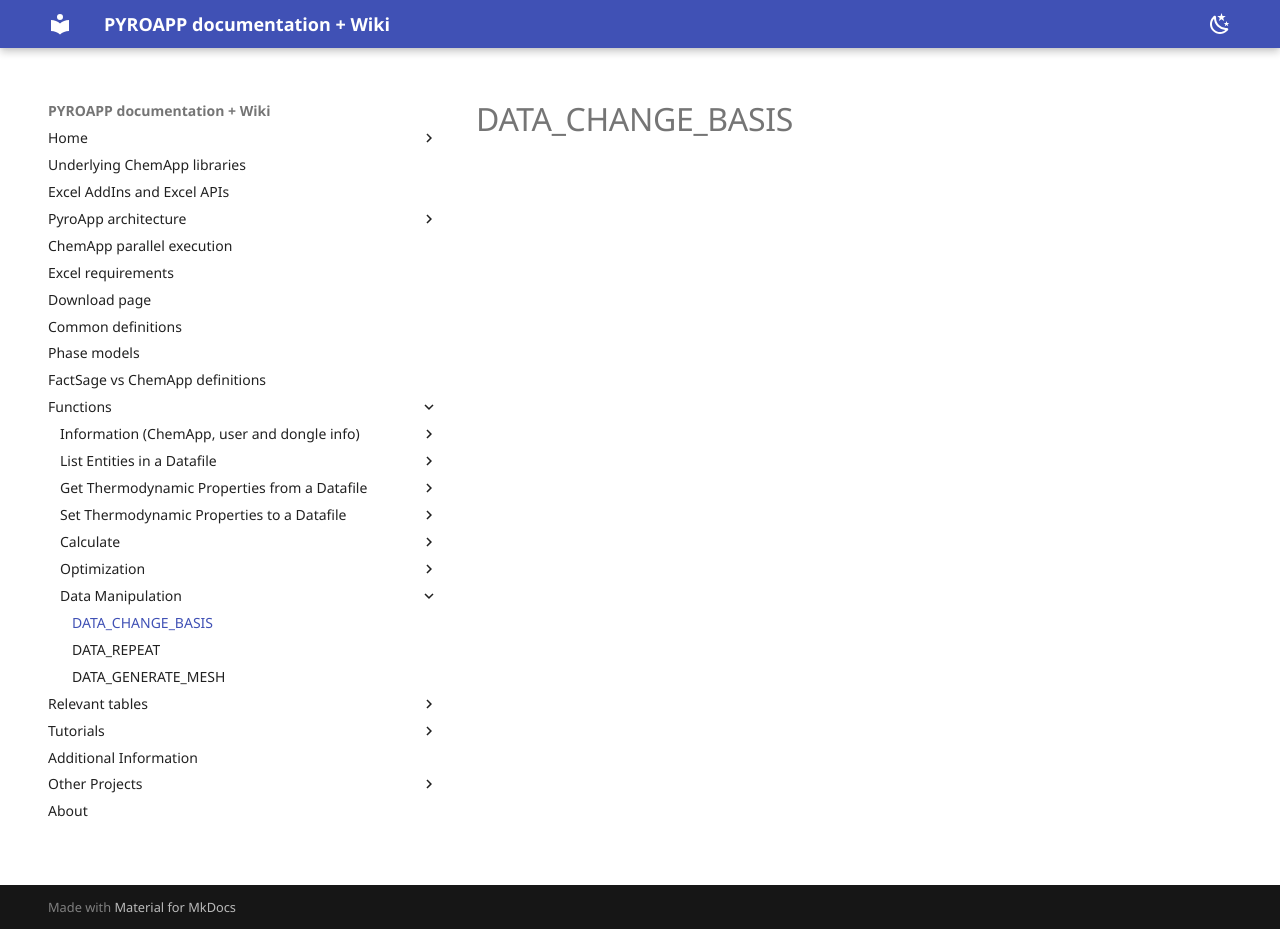
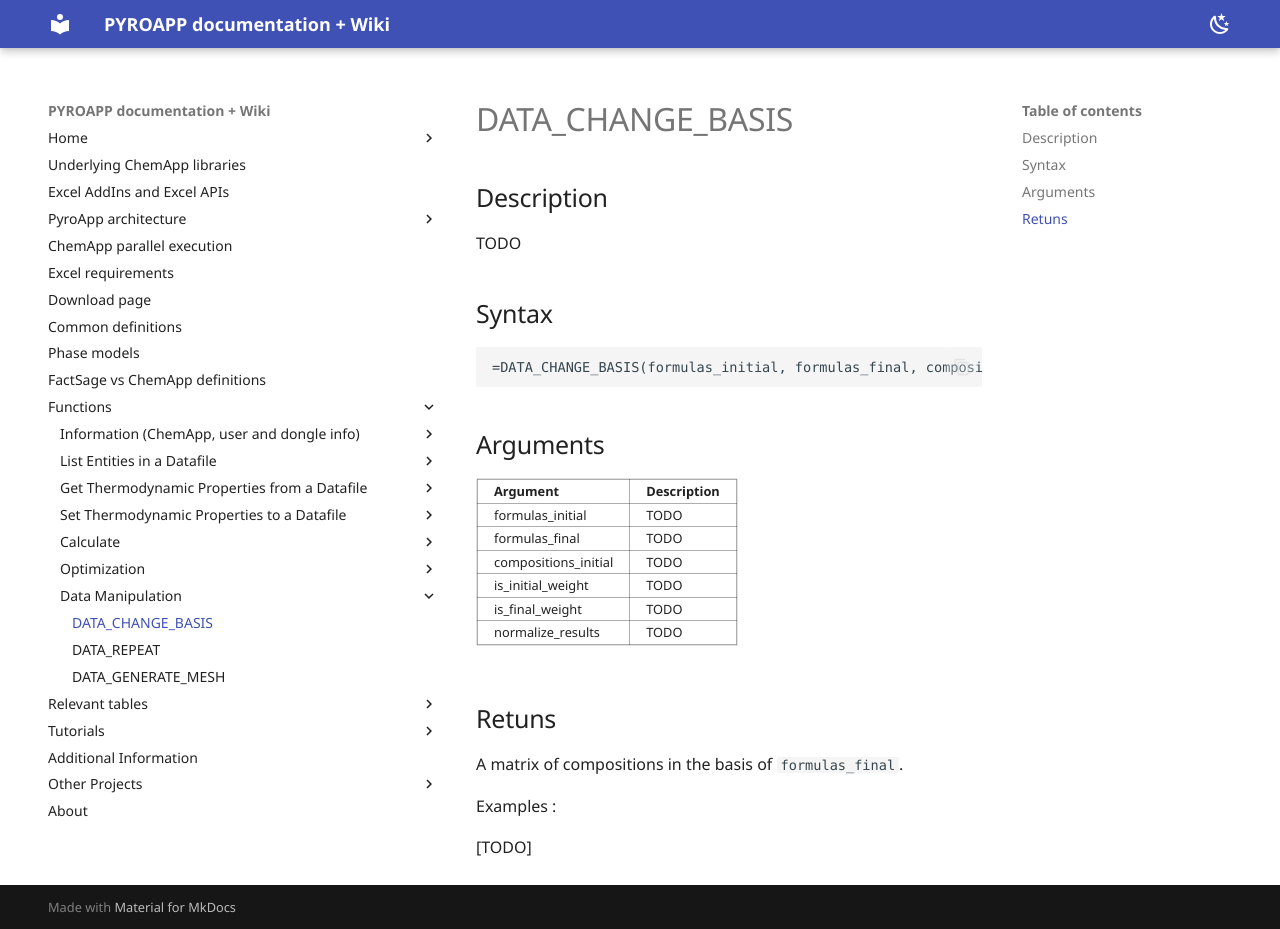
Before and after one commit to evnekdev/pyroapp-docs, an MkDocs documentation site: the page built from docs/functions/data_change_basis.md, in a window 1280 px wide and 929 px high. Built offline with MkDocs 1.6.1 and Material for MkDocs 9.7.7, drawn with Linux system fonts in a browser that asks for light colours; some web fonts are replaced.

Commit message:
Update data_change_basis.md

````diff
--- a/docs/functions/data_change_basis.md
+++ b/docs/functions/data_change_basis.md
@@ -1 +1,31 @@
 # DATA_CHANGE_BASIS
+
+## Description
+
+TODO
+
+## Syntax
+
+```excel
+=DATA_CHANGE_BASIS(formulas_initial, formulas_final, compositions_initial, is_initial_weight, is_final_weight, normalize_results)
+```
+
+## Arguments
+
+  | **Argument** | **Description** |
+  |---|---|
+  | formulas_initial     | TODO |
+  | formulas_final       | TODO |
+  | compositions_initial | TODO |
+  | is_initial_weight    | TODO |
+  | is_final_weight      | TODO |
+  | normalize_results    | TODO |
+
+
+## Retuns
+
+A matrix of compositions in the basis of ```formulas_final```.
+
+Examples :
+
+[TODO]
````
